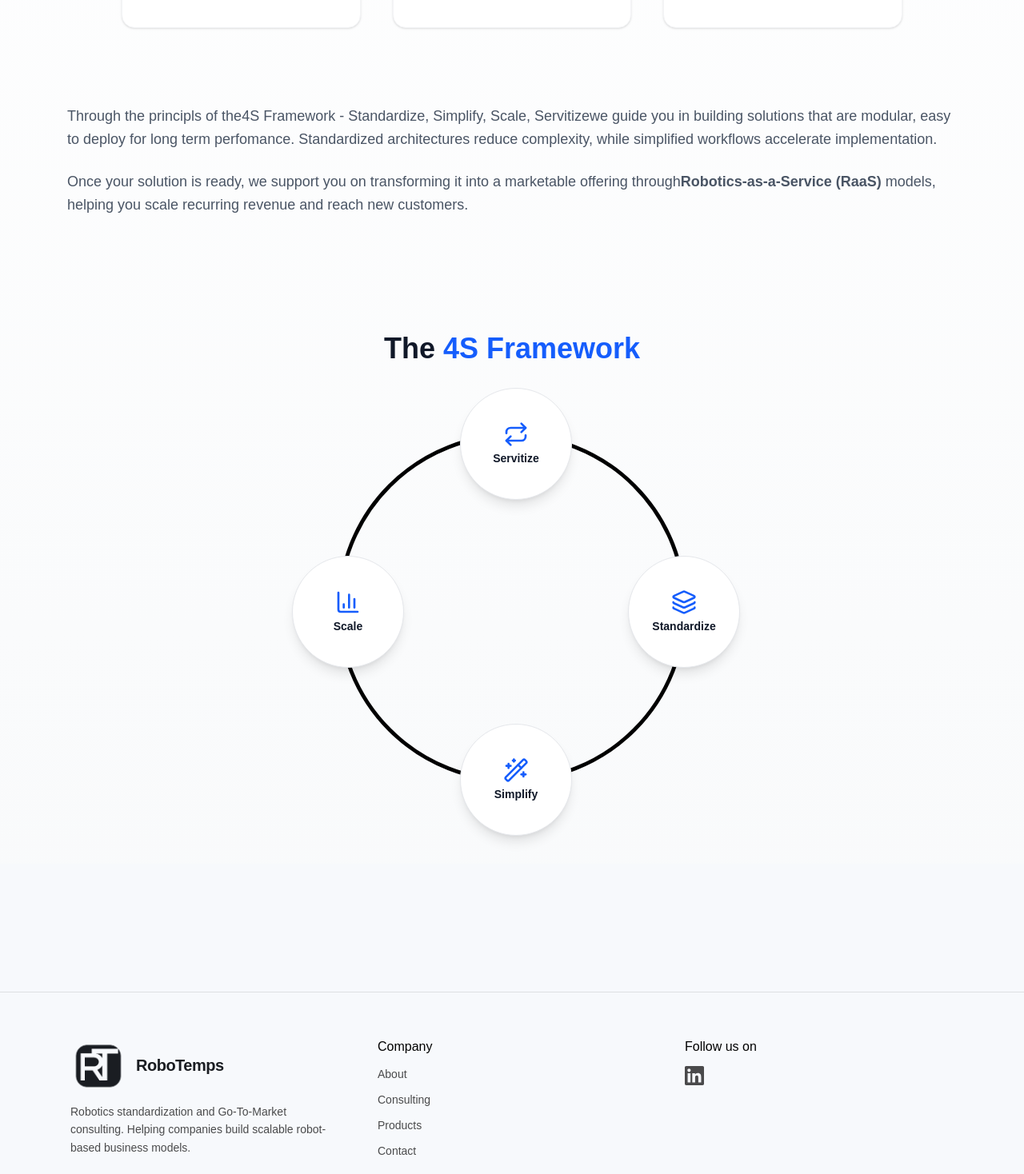
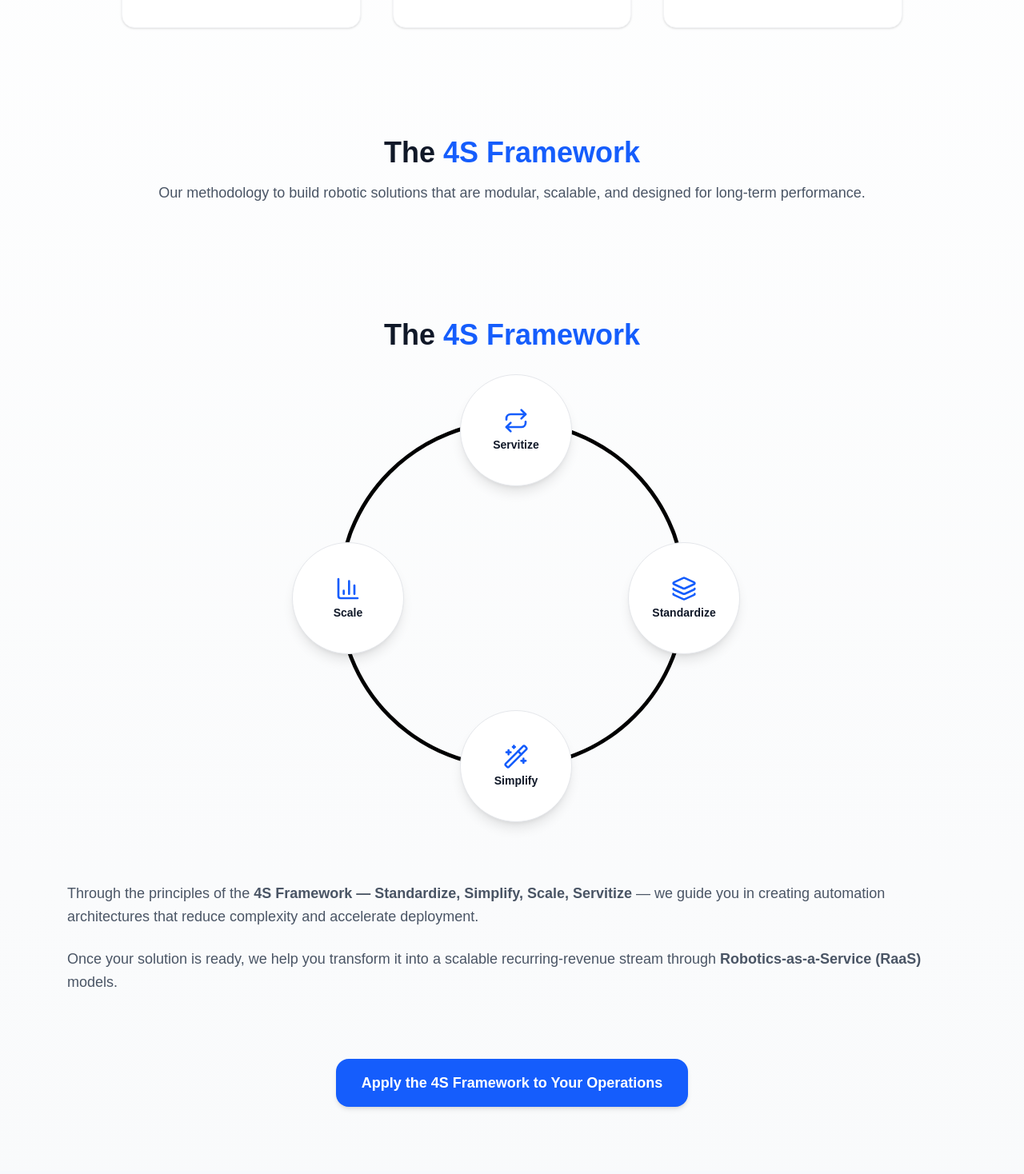
Before and after one commit to LuEc-UR/RoboTemps, a Next.js app: page /marketing/consulting in a window 1280 px wide. Shown: the part 602-2070 px from the top of the page at 80% size. Built offline with nearby package versions, Linux system fonts and the light colour scheme.

Commit message:
4S Framework modification in Consulting

```diff
--- a/app/marketing/consulting/page.tsx
+++ b/app/marketing/consulting/page.tsx
@@ -25,9 +25,10 @@ export default function ConsultingPage() {
                 initial={{ opacity: 0 }}
                 animate={{ opacity: 1 }}
             >
-                <p className="leading-relaxed mb-6"> We help you to evaluate, design, and optimize
-                    robotic automation by combining real-world case studies, technical analysis, and proven industry benchmark.
-                    Our approach focuses on delivering systems that are reliable, efficient, and aligned with your EU's production goals.
+                <p className="leading-relaxed mb-6">
+                    We help you to evaluate, design, and optimize robotic automation by combining real-world case studies, technical
+                    analysis, and proven industry benchmark. Our approach focuses on delivering systems that are reliable, efficient,
+                    and aligned with your EU's production goals.
                 </p>
 
                 {/* THREE CARDS */}
@@ -39,7 +40,7 @@ export default function ConsultingPage() {
                         whileInView={{ opacity: 1 }}
                     >
                         <Users className="w-10 h-10 mx-auto text-blue-600 mb-4" />
-                        <h3 className="text-xl font-semibold text-gray-900 mb-2">Needs Analysis</h3>
+                        <h3 className="text-xl font-semibold text-gray-900 mb-2">NVA Analysis</h3>
                         <p className="text-gray-600">
                             We evaluate processes, flows, and production constraints to identify real opportunities.
                         </p>
@@ -70,32 +71,51 @@ export default function ConsultingPage() {
                     </motion.div>
                 </div>
 
-                <p className="leading-relaxed mb-6"> Through the principls of the
-                    <span className="font bold">4S Framework - Standardize, Simplify, Scale, Servitize</span>
-                    we guide you in building solutions that are modular, easy to deploy for long term perfomance.
-                    Standardized architectures reduce complexity, while simplified workflows accelerate implementation.
+                {/* 4S FRAMEWORKS SECTION (NEW + CLEAN + VISUAL) */}
+                <div className="max-w-4xl mx-auto text-center py-10">
+                    <h2 className="text-3xl md:text-4xl font-bold text-gray-900 mb-4">
+                        The <span className="text-blue-600">4S Framework</span>
+                    </h2>
+                    <p className="text-gray-600 mb-6">
+                        Our methodology to build robotic solutions that are modular, scalable,
+                        and designed for long-term performance.
+                    </p>
+                </div>
+
+
+                <motion.div
+                    variants={{ hidden: { opacity: 0, y: 20 }, visible: { opacity: 1, y: 0, transition: { duration: 0.7 } } }}
+                    initial="hidden"
+                    whileInView="visible"
+                >
+                    <FourSLoop />
+                </motion.div>
+
+
+                <p className="leading-relaxed mt-10 mb-6 text-gray-600">
+                    Through the principles of the <span className="font-bold">4S Framework — Standardize, Simplify, Scale,
+                        Servitize</span> — we guide you in creating automation architectures that reduce complexity and accelerate
+                        deployment.
                 </p>
 
-                <p className="leading-relaxed mb-6"> Once your solution is ready,
-                    we support you on transforming it into a marketable offering through
-                    <span className="font-bold">Robotics-as-a-Service (RaaS)</span> models,
-                    helping you scale recurring revenue and reach new customers.
+
+                <p className="leading-relaxed text-gray-600 mb-10">
+                    Once your solution is ready, we help you transform it into a scalable recurring-revenue stream
+                    through <span className="font-bold"> Robotics‑as‑a‑Service (RaaS) </span> models.
                 </p>
+
+
+                <div className="text-center py-10">
+                    <a
+                        href="/contact"
+                        className="inline-block px-8 py-4 bg-blue-600 hover:bg-blue-700 text-white text-lg font-semibold rounded-2xl shadow-md transition-all"
+                    >
+                        Apply the 4S Framework to Your Operations
+                    </a>
+                </div>
             </motion.div>
         </section>
 
-        <motion.div
-            variants={{
-              hidden: { opacity: 0, y: 20 },
-              visible: {
-                opacity: 1,
-                y: 0,
-                transition: { duration: 0.7, delay: 0.2 },
-              },
-            }}
-        >
-            <FourSLoop />
-        </motion.div>
     </div>
   );
 }
```
